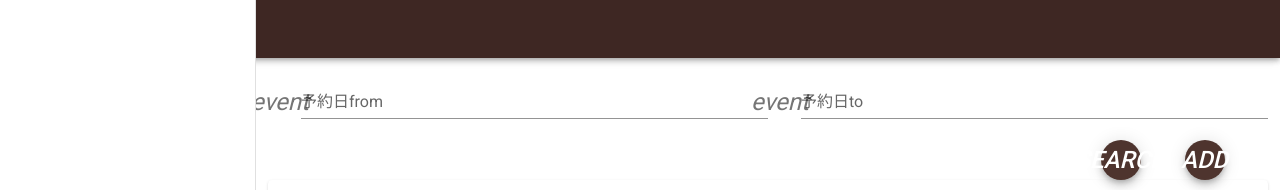
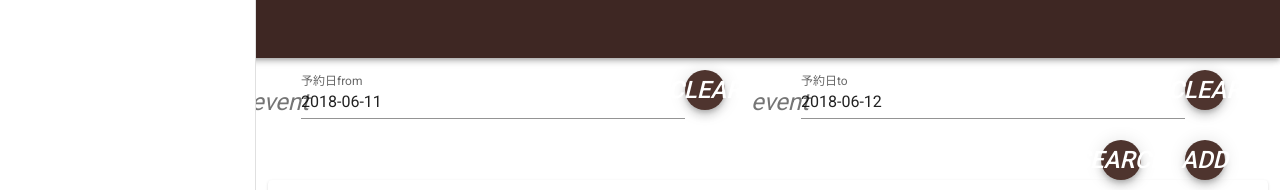
Before and after one commit to kaiyujin/hestia-front, a Nuxt app: page /reservations/search in a window 1280 px wide. Shown: the part 157-347 px from the top of the page. Built offline with nearby package versions, Linux system fonts and the light colour scheme.

Commit message:
delete btn

```diff
--- a/layouts/main.vue
+++ b/layouts/main.vue
@@ -165,7 +165,7 @@
       drawer: null,
       date: moment(new Date()).format('YYYY/MM/DD'),
       shop: {id: 1, name: 'Bar hoobar'},
-      language: 'en',
+      language: 'ja',
       notification: null,
       notification_count: 2,
       notifications: [
--- a/pages/reservations/search.vue
+++ b/pages/reservations/search.vue
@@ -1,7 +1,7 @@
 <template>
   <div>
     <v-container fluid>
-      <v-layout row>
+      <v-layout row wrap>
         <v-flex>
           <v-menu
             ref="fromPicker"
@@ -28,6 +28,11 @@
             </v-date-picker>
           </v-menu>
         </v-flex>
+        <v-flex md1>
+          <v-btn fab dark small color="brown darken-3" @click="clearFromDate">
+            <v-icon dark>clear</v-icon>
+          </v-btn>
+        </v-flex>
         <v-flex>
           <v-menu
             ref="toPicker"
@@ -53,6 +58,11 @@
                            @input="$refs.toPicker.save(toDate)">
             </v-date-picker>
           </v-menu>
+        </v-flex>
+        <v-flex md1>
+          <v-btn fab dark small color="brown darken-3" @click="clearToDate">
+            <v-icon dark>clear</v-icon>
+          </v-btn>
         </v-flex>
       </v-layout>
       <v-layout row>
@@ -139,13 +149,14 @@
 </template>
 
 <script>
+  import moment from 'moment';
   export default {
     layout: 'main',
     data () {
       return {
-        fromDate: null,
+        fromDate: moment(new Date()).format('YYYY-MM-DD'),
         fromPicker: false,
-        toDate: null,
+        toDate: moment(this.date).add(1, 'days').format('YYYY-MM-DD'),
         toPicker: false,
         dialog: false,
         search: '',
@@ -251,6 +262,12 @@
           this.desserts.push(this.editedItem)
         }
         this.close()
+      },
+      clearFromDate () {
+        this.fromDate = null
+      },
+      clearToDate () {
+        this.toDate = null
       }
     }
   }
```
